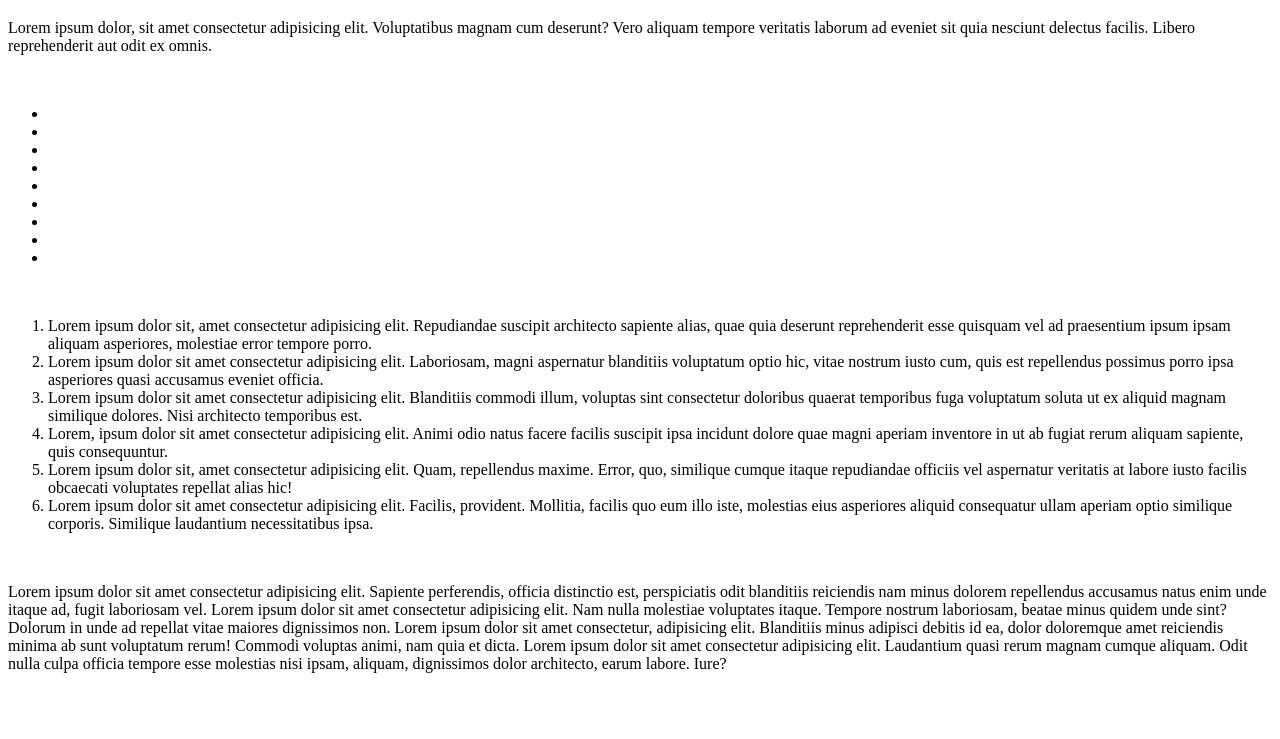
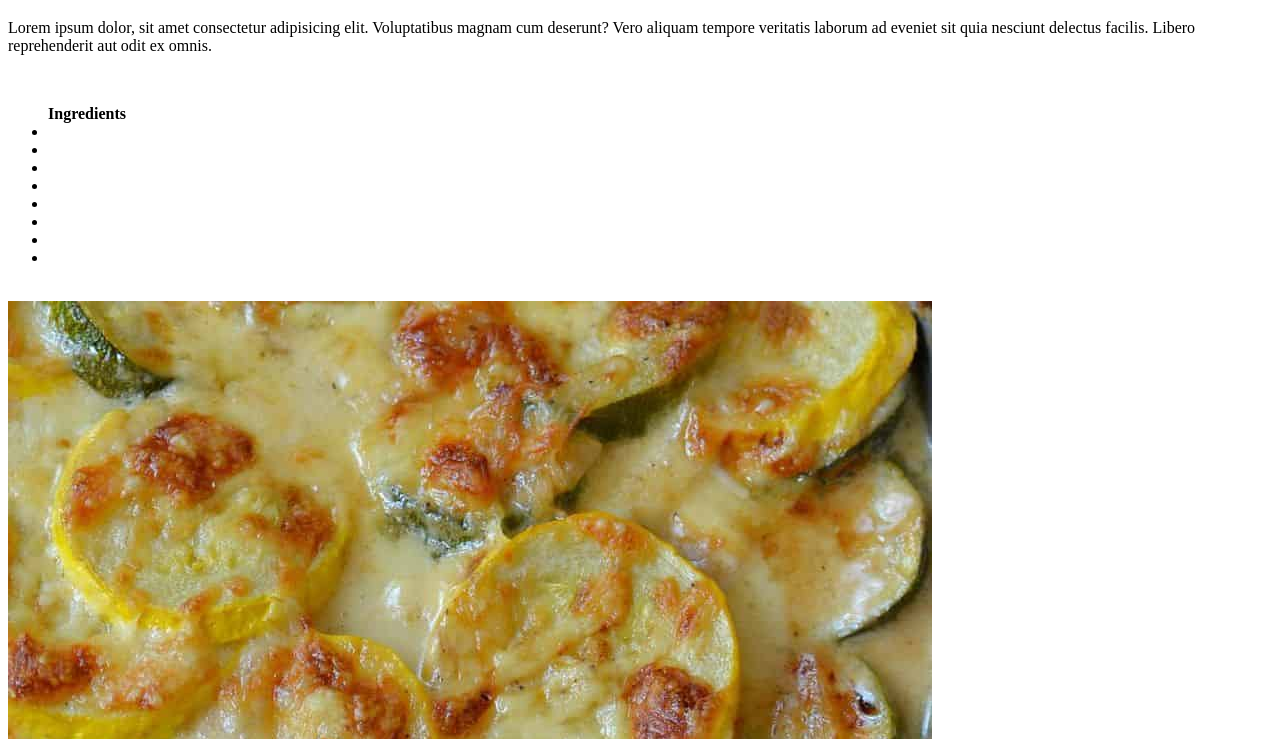
Before and after one commit to DonDellbon/Odin-Recipes, a plain HTML site: page recipes/Zucchini_Au_Gratin.html in a window 1280 px wide. Shown: the part 61-800 px from the top of the page. Drawn offline with Linux system fonts and the light colour scheme.

Commit message:
added images to the main recipe pages

```diff
--- a/recipes/Zucchini_Au_Gratin.html
+++ b/recipes/Zucchini_Au_Gratin.html
@@ -11,7 +11,7 @@
         <p>Lorem ipsum dolor, sit amet consectetur adipisicing elit. Voluptatibus magnam cum deserunt? Vero aliquam tempore veritatis laborum ad eveniet sit quia nesciunt delectus facilis. Libero reprehenderit aut odit ex omnis.</p>
         <br>
         <ul>
-            <li></li>
+            <b>Ingredients</b>
             <li></li>
             <li></li>
             <li></li>
@@ -22,6 +22,8 @@
             <li></li>
 
         </ul>
+        <br>
+        <img src= "images/Zucchini.jpeg" >
         <br>
         <ol>
             <li>Lorem ipsum dolor sit, amet consectetur adipisicing elit. Repudiandae suscipit architecto sapiente alias, quae quia deserunt reprehenderit esse quisquam vel ad praesentium ipsum ipsam aliquam asperiores, molestiae error tempore porro.</li>
```
Also changed, not shown: recipes/Pasta_Aglio_e_Olio.html (+2 -0 lines), recipes/Zuppa_Toscana.html (+2 -0 lines), recipes/images/Aglio.jpeg (added), recipes/images/Zucchini.jpeg (added), recipes/images/Zuppa.jpeg (added), 2 other files.
